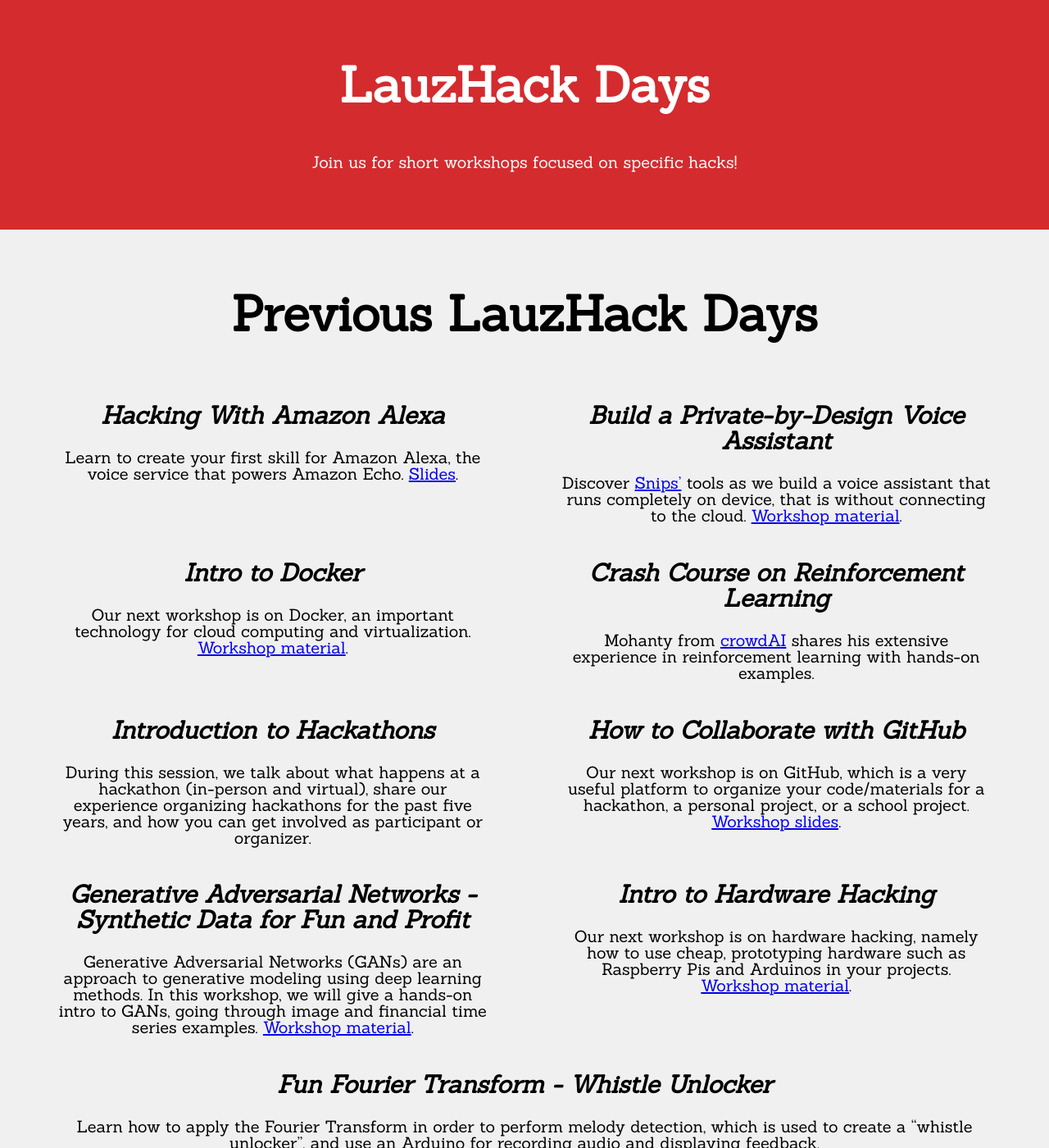
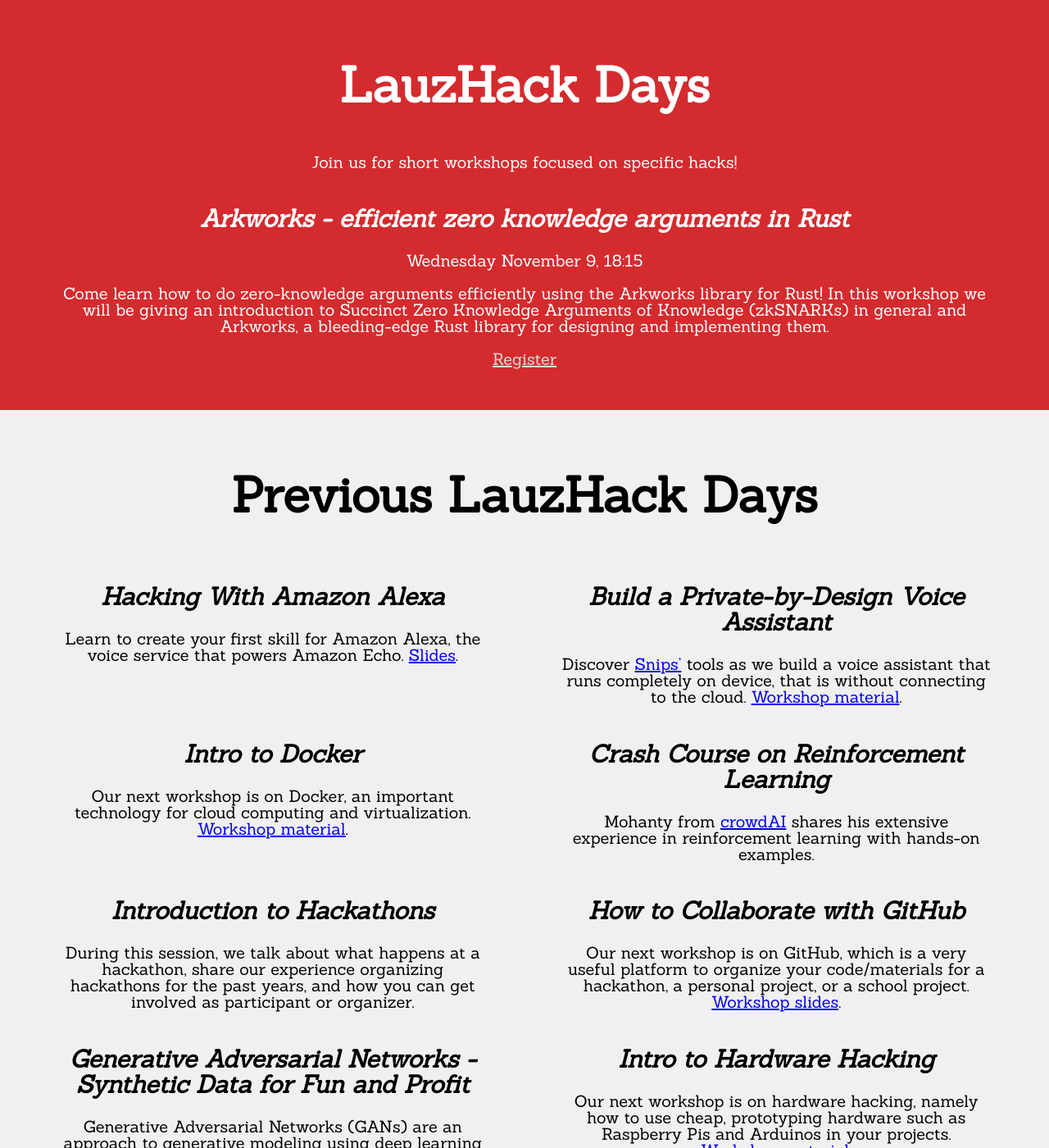
Before and after one commit to LauzHack/LauzHack.github.io, a Jekyll site: the page built from workshops.html, in a window 1280 px wide and 1400 px high. Shown: the whole window at 82% size. Built offline with Jekyll 4.4.1, drawn with Linux system fonts in a browser that asks for light colours.

Commit message:
Update workshops.yml

```diff
--- a/_data/workshops.yml
+++ b/_data/workshops.yml
@@ -63,3 +63,13 @@ items:
     date: '2022-04-28 18:15'
     signup: 'https://go.epfl.ch/whistle_keylock'
     description: Learn how to apply the Fourier Transform in order to perform melody detection, which is used to create a "whistle unlocker", and use an Arduino for recording audio and displaying feedback.
+
+  Introduction to Hackathons:
+    date: '2022-10-12 18:15'
+    signup: 'https://forms.gle/ajRuMb4JvvRct9Nc8'
+    description: During this session, we talk about what happens at a hackathon, share our experience organizing hackathons for the past years, and how you can get involved as participant or organizer.
+
+  Arkworks - efficient zero knowledge arguments in Rust:
+    date: '2022-11-09 18:15'
+    signup: 'https://forms.gle/VyJL9GwYonsjWFVU6'
+    description: Come learn how to do zero-knowledge arguments efficiently using the Arkworks library for Rust! In this workshop we will be giving an introduction to Succinct Zero Knowledge Arguments of Knowledge (zkSNARKs) in general and Arkworks, a bleeding-edge Rust library for designing and implementing them.
```
